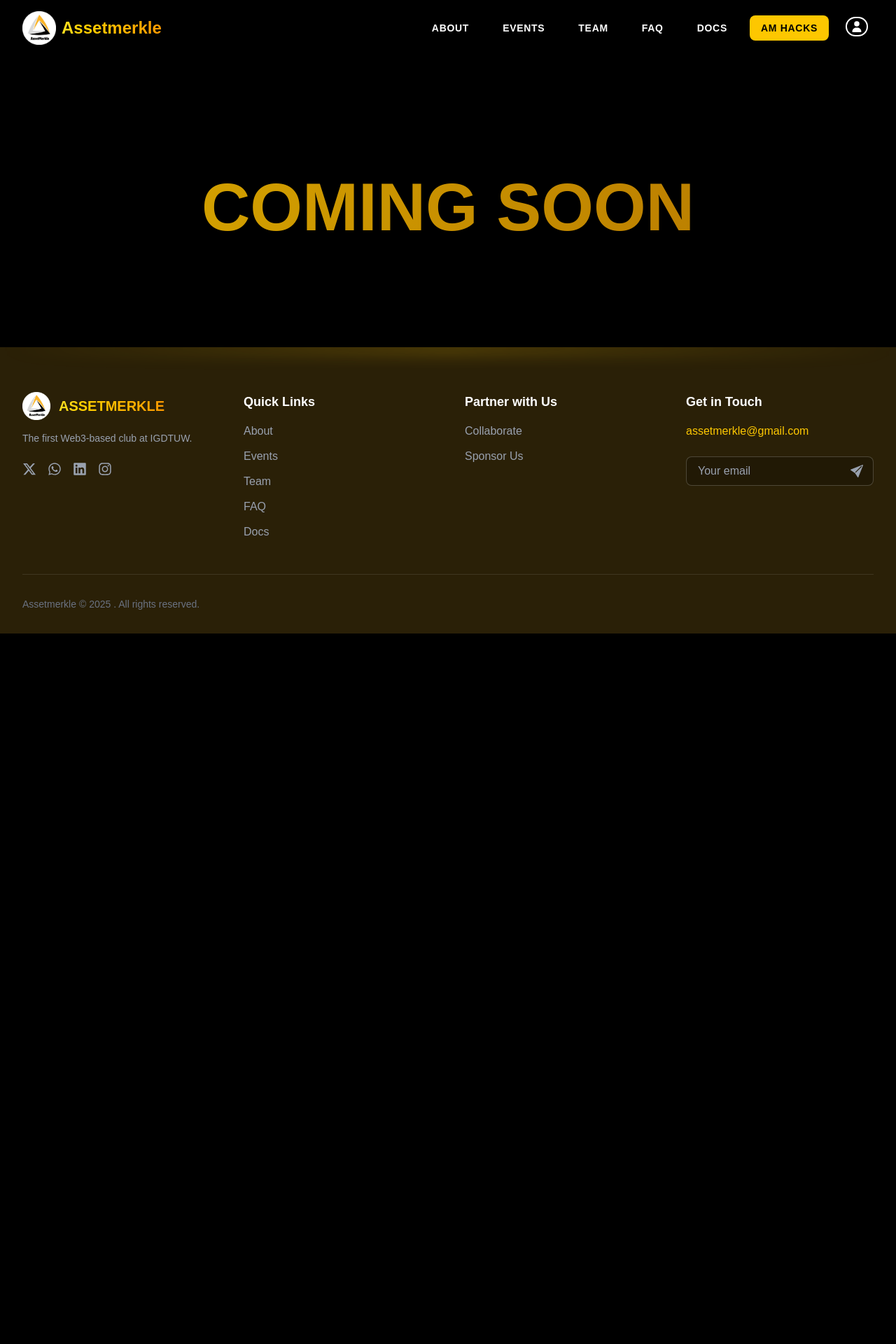
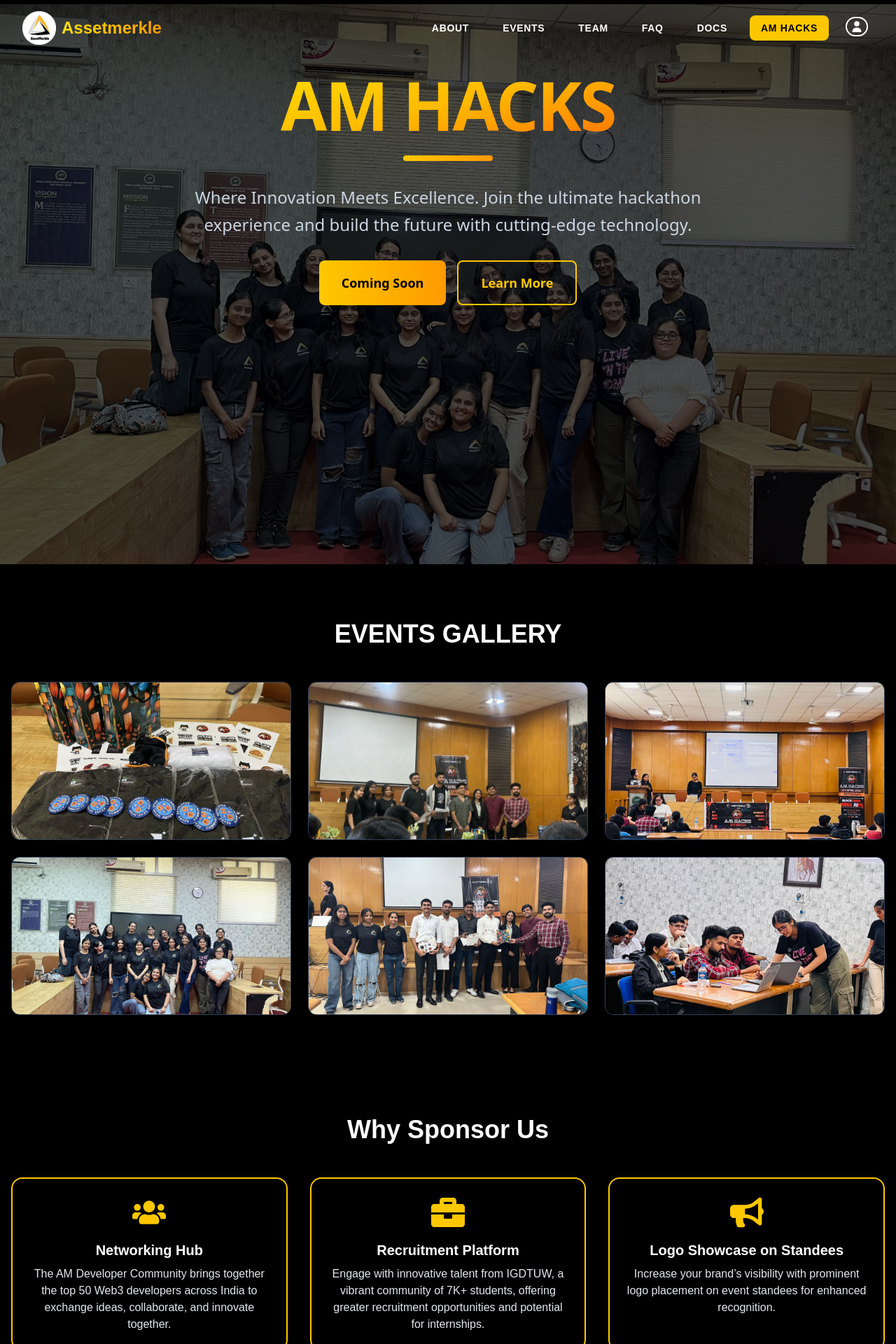
Before and after one commit to Anamika-garg/Website, a React (Vite) app in the folder frontend/: page /amhacks in a window 1280 px wide. Shown: the top 1920 px of the page at 70% size. Before the commit the page ends 905 px from the top, so only its background shows below. Built offline with nearby package versions, Linux system fonts and the light colour scheme.

Commit message:
am hacks page

```diff
--- a/frontend/src/pages/AMHacks.jsx
+++ b/frontend/src/components/AMHacks/Hero.jsx
@@ -58,7 +58,7 @@
       >
         <div className="absolute inset-0 bg-black/70 z-[1]"></div>
 
-        <div className="relative z-[2] min-h-screen flex items-center justify-center">
+        <div className="relative z-[2] min-h-[screen] flex items-center justify-center">
           <div className="container mx-auto px-4 py-16 sm:py-24">
             <motion.div
               className="text-center max-w-6xl mx-auto"
@@ -142,7 +142,8 @@
                   whileHover={{ scale: 1.05 }}
                   whileTap={{ scale: 0.95 }}
                 >
-                  Register Now
+                  {/* Register Now */}
+                  Coming Soon
                 </motion.button>
 
                 <motion.button
@@ -173,7 +174,7 @@
               <img
                 src={src}
                 alt=""
-                className="w-full h-64 object-cover hover:scale-105 transition-transform duration-500 "
+                className="w-full h-56 object-cover hover:scale-105 transition-transform duration-500 "
               />
             </div>
           ))}
--- a/frontend/src/components/AMHacks/Tagline.jsx
+++ b/frontend/src/components/AMHacks/Tagline.jsx
@@ -66,7 +66,7 @@
 
         {/* Event Date */}
         <div className="event-date">
-          <div className="date-icon">📅</div>
+          <div className="date-icon"></div>
           <p className="date-text">February 6-8, 2026</p>
         </div>
 
--- a/frontend/src/pages/AMHacksPage.jsx
+++ b/frontend/src/pages/AMHacksPage.jsx
@@ -11,13 +11,17 @@
 // export default AMHacksPage;
 
 import Tagline from "../components/AMHacks/Tagline";
+import AMHacks from "../components/AMHacks/Hero";
+import Sponsor from "../components/AMHacks/sponsor";
+import FAQs from "../components/AMHacks/faqs";
 
 const AMHacksPage = () => {
   return (
-    <div className="pt-24">
-      <div className="text-8xl min-h-[50vh] flex items-center justify-center font-black bg-gradient-to-r from-yellow-400 to-yellow-600 bg-clip-text text-transparent animate-pulse text-center">
-        COMING SOON
-      </div>
+    <div className="top-[-90px] relative pt-24">
+      <AMHacks/>
+      <Sponsor/>
+      <Tagline/>
+      <FAQs/>
     </div>
   );
 };
```
Also changed, not shown: frontend/src/components/AMHacks/faqs.jsx (renamed from frontend/src/components/faqs.jsx), frontend/src/components/AMHacks/sponsor.jsx (renamed from frontend/src/components/AM Hacks/sponsor.jsx).
